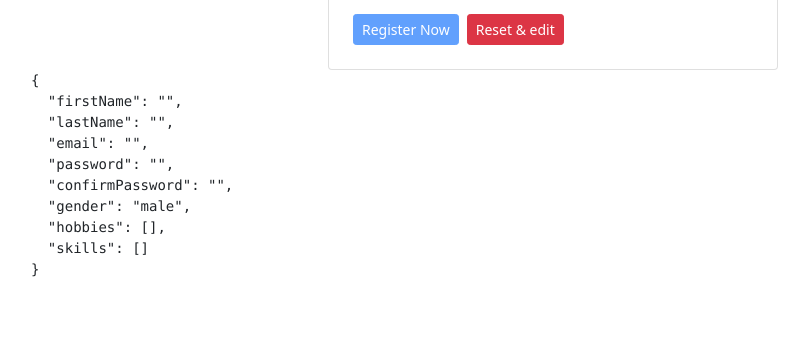
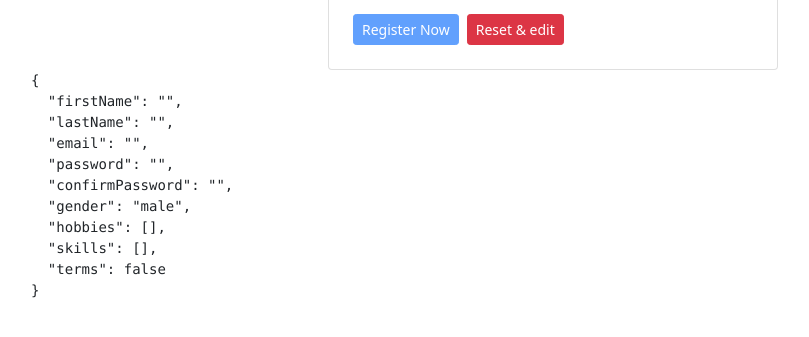
Before and after one commit to bksfs-sen/mean-app, an Angular app in the folder angular-app/: page /signup in a window 1280 px wide. Shown: the part 757-1094 px from the top of the page, without its empty margins (87-896 px from the left). Built offline with nearby package versions, Linux system fonts and the light colour scheme.

Commit message:
added data in skill with validation

```diff
--- a/angular-app/src/app/views/signup/signup.component.html
+++ b/angular-app/src/app/views/signup/signup.component.html
@@ -99,7 +99,8 @@
       </span>
     </p>
     <div class="form-group p-2">
-      <label class="form-check-label"><input type="checkbox" required="required"> I accept the <a href="#">Terms of
+      <label class="form-check-label"><input type="checkbox" name="terms" formControlName="terms"> I accept the <a
+          href="#">Terms of
           Use</a> &amp; <a href="#">Privacy Policy</a></label>
     </div>
     <div class="form-group p-2">
--- a/angular-app/src/app/views/signup/signup.component.ts
+++ b/angular-app/src/app/views/signup/signup.component.ts
@@ -87,7 +87,13 @@ export class SignupComponent implements OnInit {
         ],
         gender: 'male',
         hobbies: this.fb.array([], [Validators.required, Validators.minLength(1)]),
-        skills: this.fb.array([], [Validators.required, Validators.minLength(1)])
+        skills: this.fb.array([], [Validators.required, Validators.minLength(1)]),
+        terms: [
+          false,
+          [
+            Validators.requiredTrue
+          ]
+        ]
       },
       {
         validator: this.passwordConfirming
```
